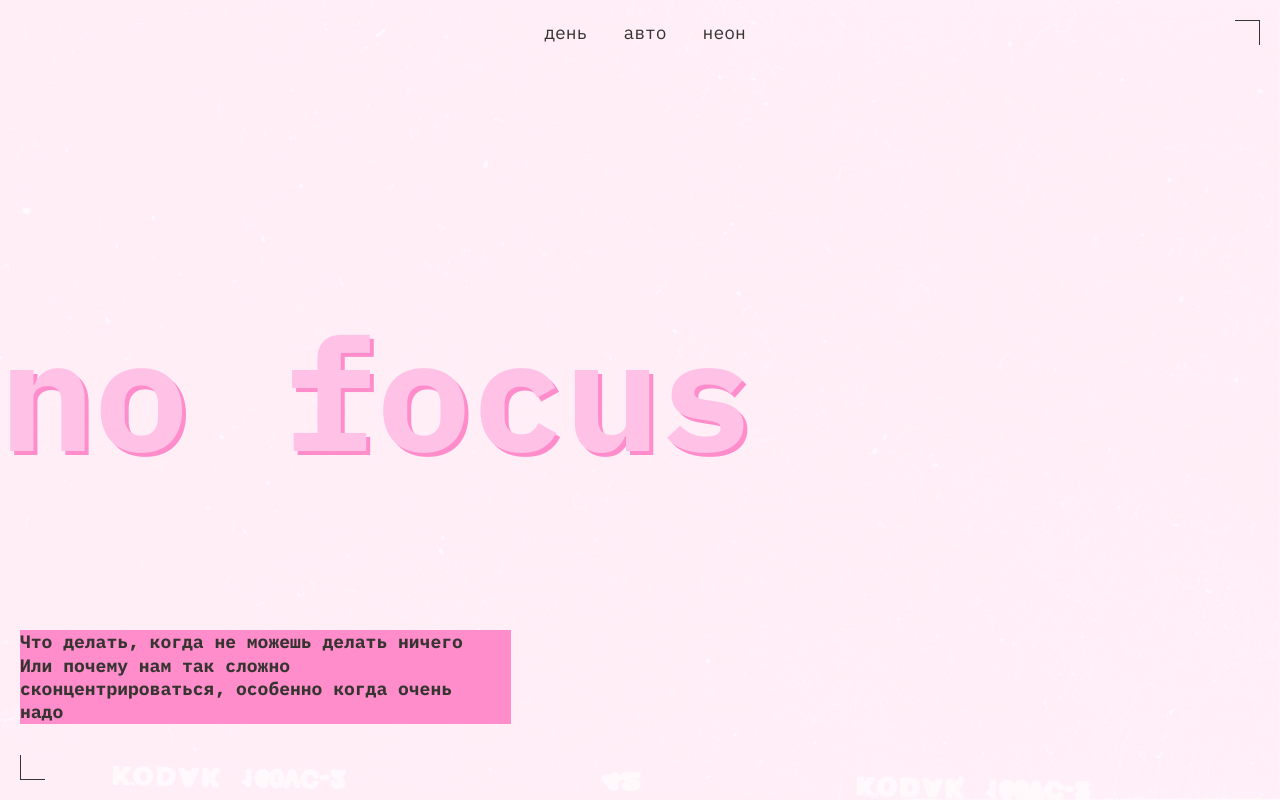
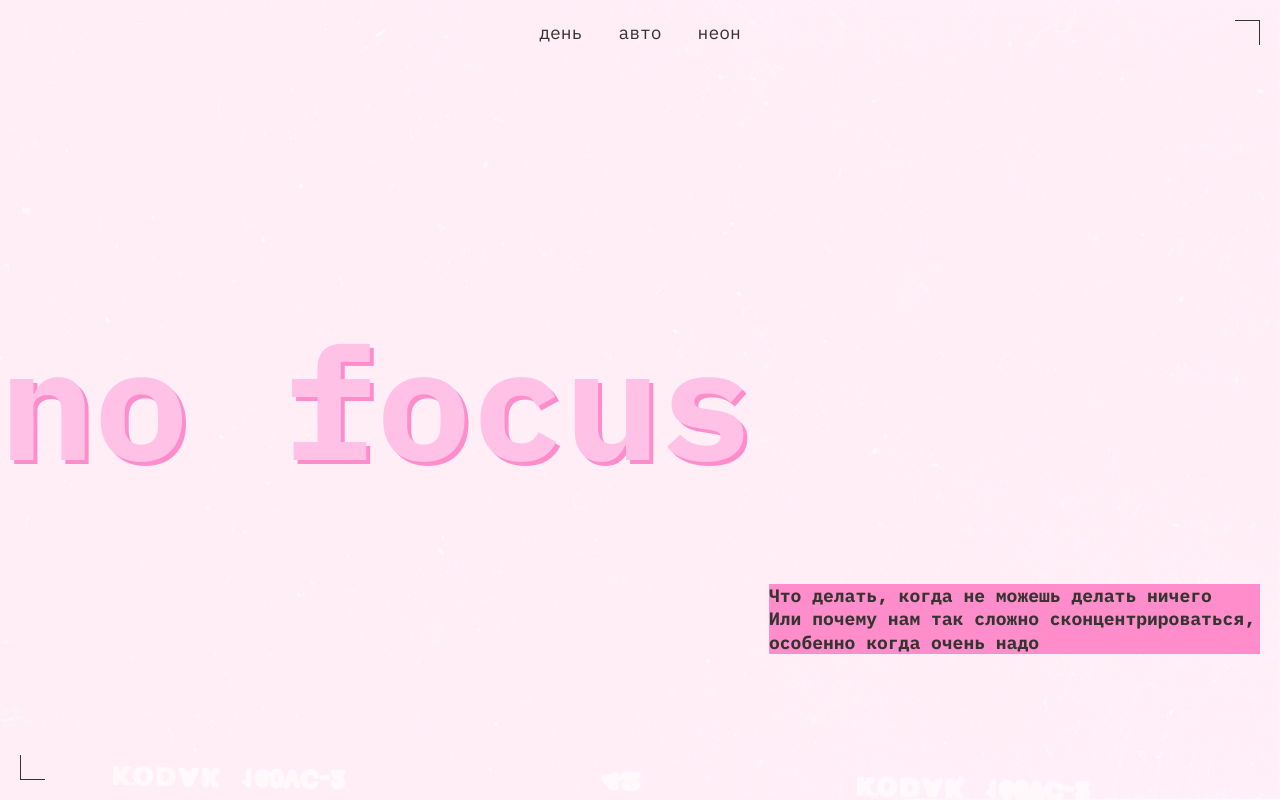
Before and after one commit to andrushadanilove/slozhno-sosredotochitsya-fd, a plain HTML site: page index.html in a window 1280 px wide. Shown: the top 800 px of the page. Drawn offline with Linux system fonts and the light colour scheme.

Commit message:
исправления

```diff
--- a/styles/style.css
+++ b/styles/style.css
@@ -256,6 +256,40 @@
 
 /* media запросы */
 
+@media (width >= 768px) {
+  .header {
+    min-block-size: 1024px;
+    padding: 0;
+    padding-right: 20px;
+    margin-bottom: 60px;
+  }
+
+  .header__title {
+    font-size: clamp(7.5rem, 0.5625rem + 14.4531vw, 9.8125rem);
+    justify-self: start;
+    align-self: center;
+  }
+
+  .header__subtitle {
+    max-inline-size: 364px;
+    justify-self: end;
+    align-self: start;
+    padding: 0;
+    margin-top: 40px;
+  }
+
+  .header__theme-menu {
+    align-self: end;
+    margin-bottom: 53px;
+  }
+
+  .decorative__item {
+    top: 20px;
+    right: 49px;
+  }
+}
+
+
 @media (width >= 900px) {
   .header__theme-menu {
     justify-self: center;
```
